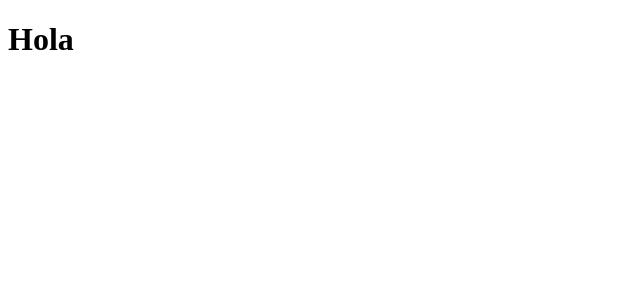
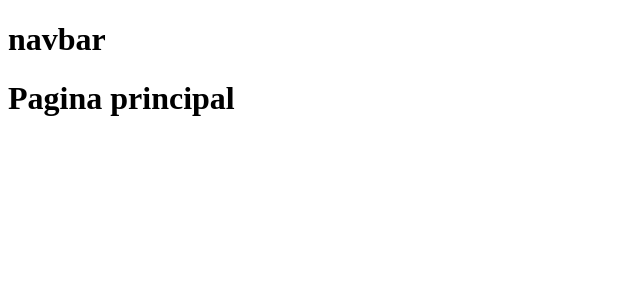
Before and after one commit to RaiVel/nextJS, a Next.js app: page / in a window 1280 px wide. Shown: the top 300 px of the page, without its empty margins (0-640 px from the left). Built offline with nearby package versions, Linux system fonts and the light colour scheme.

Commit message:
Agregar componentes

```diff
--- /dev/null
+++ b/components/layout.js
@@ -0,0 +1,11 @@
+import Navbar from "./navbar";
+
+const Layout = ({ children }) => (
+    <>
+        <Navbar/>
+        { children }
+    </>
+
+)
+
+export default Layout;
--- /dev/null
+++ b/components/navbar.js
@@ -0,0 +1,3 @@
+const Navbar = () => <h1>navbar</h1>
+
+export default Navbar;
--- a/pages/index.js
+++ b/pages/index.js
@@ -1,3 +1,9 @@
-const Index = () => <h1>Hola</h1>
+import Layout from "../components/layout"
+
+const Index = () => (
+    <Layout>
+        <h1>Pagina principal</h1>
+    </Layout>
+)
 
 export default Index;
```
Also changed, not shown: pages/blog.js (added, +9 -0 lines).
